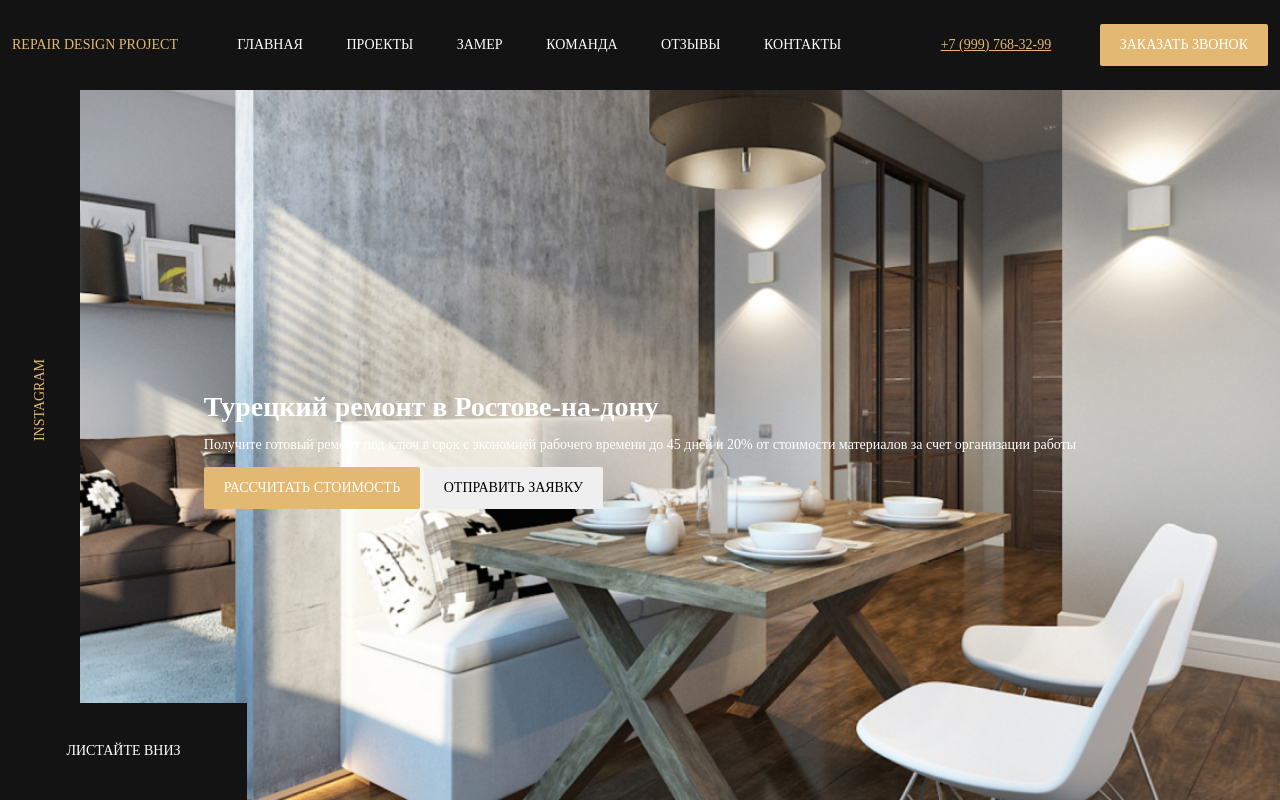
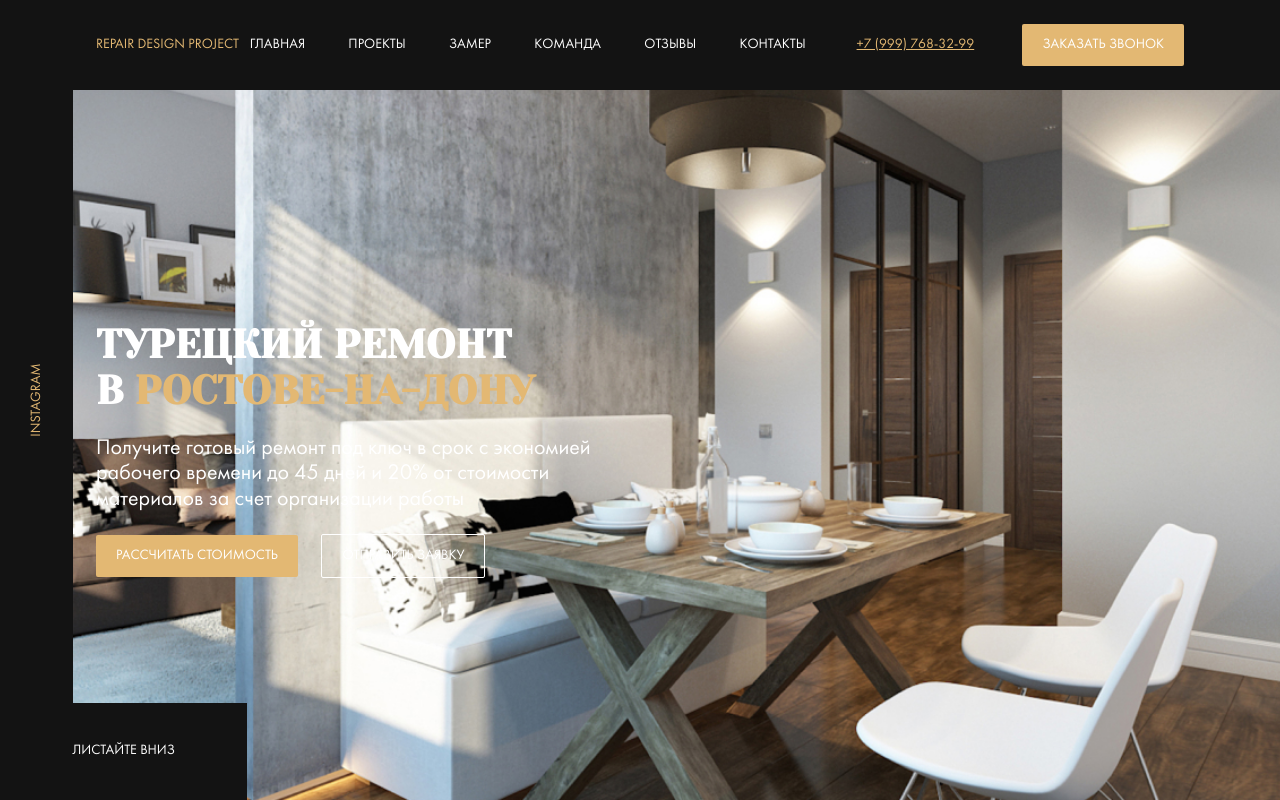
Before and after one commit to HANWoWDOGY/HANWoWDOGY, a website: page index.html in a window 1280 px wide. Drawn offline with Linux system fonts and the light colour scheme; files whose address does not match are found by name.

Commit message:
feat: hero style

```diff
--- a/index.html
+++ b/index.html
@@ -4,6 +4,7 @@
   <meta charset="UTF-8">
   <meta name="viewport" content="width=device-width, initial-scale=1.0">
   <meta http-equiv="X-UA-Compatible" content="ie=edge">
+  <link href="https://fonts.googleapis.com/css?family=Yeseva+One&display=swap&subset=cyrillic" rel="stylesheet">
   <link rel="stylesheet" href="css/style.css">
   <title>Document</title>
 </head>
@@ -33,8 +34,8 @@
           <a href="#" class="instagram__link">instagram</a>
       </div>
       <div class="container">
-        <div class="hero__contant">
-        <h1 class="title hero__title">Турецкий ремонт в Ростове-на-дону</h1>
+        <div class="hero__content">
+        <h1 class="title hero__title">Турецкий ремонт в&nbsp;<span class="title--primary">Ростове-на-дону</span></h1>
         <p class="hero__text">Получите готовый ремонт под ключ в срок с экономией рабочего времени до 45 дней и 20% от стоимости материалов за счет организации работы</p>
         <button class="button hero__button button--primary">Рассчитать стоимость</button>
         <button class="button hero__button button--outline">Отправить заявку</button>
--- a/sass/_grid.sass
+++ b/sass/_grid.sass
@@ -1,3 +1,4 @@
 .container
+    width: 85%
     max-width: 1256px
     margin: auto
--- a/sass/style.sass
+++ b/sass/style.sass
@@ -9,5 +9,5 @@
 *, *:before, *:after
     box-sizing: border-box
 body
-    font-family: 'FuturaBook, sans-serif'
+    font-family: 'Futura Book', sans-serif
     font-size: 14px
--- a/sass/templates/_hero.sass
+++ b/sass/templates/_hero.sass
@@ -7,6 +7,13 @@
     background: $dark url("../img/hero.jpg") no-repeat center / cover
     height: 100vh
     color: $light
+    &__content
+        max-width: 670px
+    &__text
+        font-size: 22px
+        max-width: 500px
+    &__button
+        margin-right: 20px
     &__instagram
         left: 0
         top: 0
@@ -40,3 +47,8 @@
         transform: rotate(-90deg)
 .title
     margin: 0
+    font-family: 'Yeseva One', cursive
+    text-transform: uppercase
+    font-size: 40px
+    &--primary
+        color: $primary
```
Also changed, not shown: css/style.css, sass/style.css (deleted), 2 other files.
